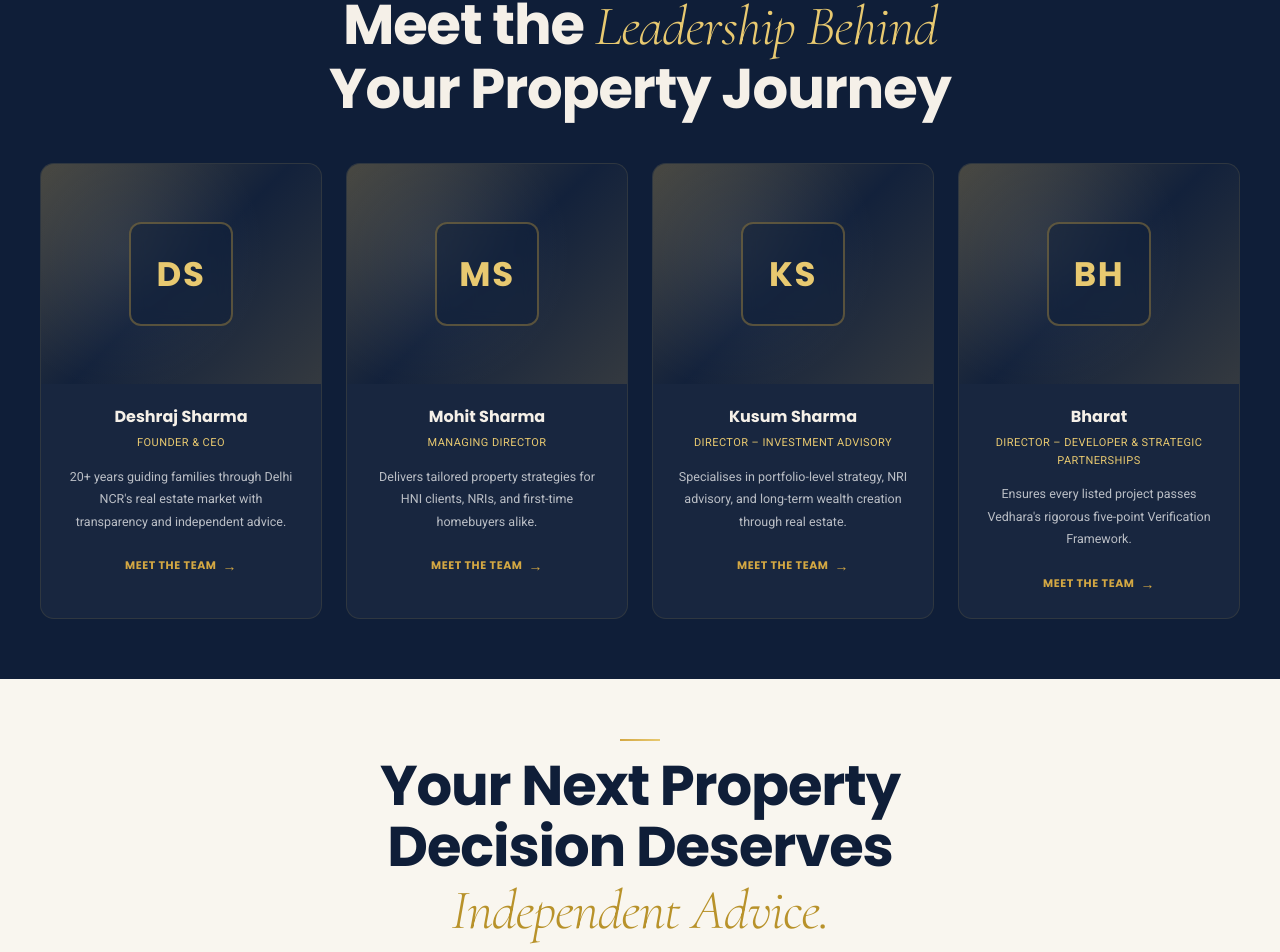
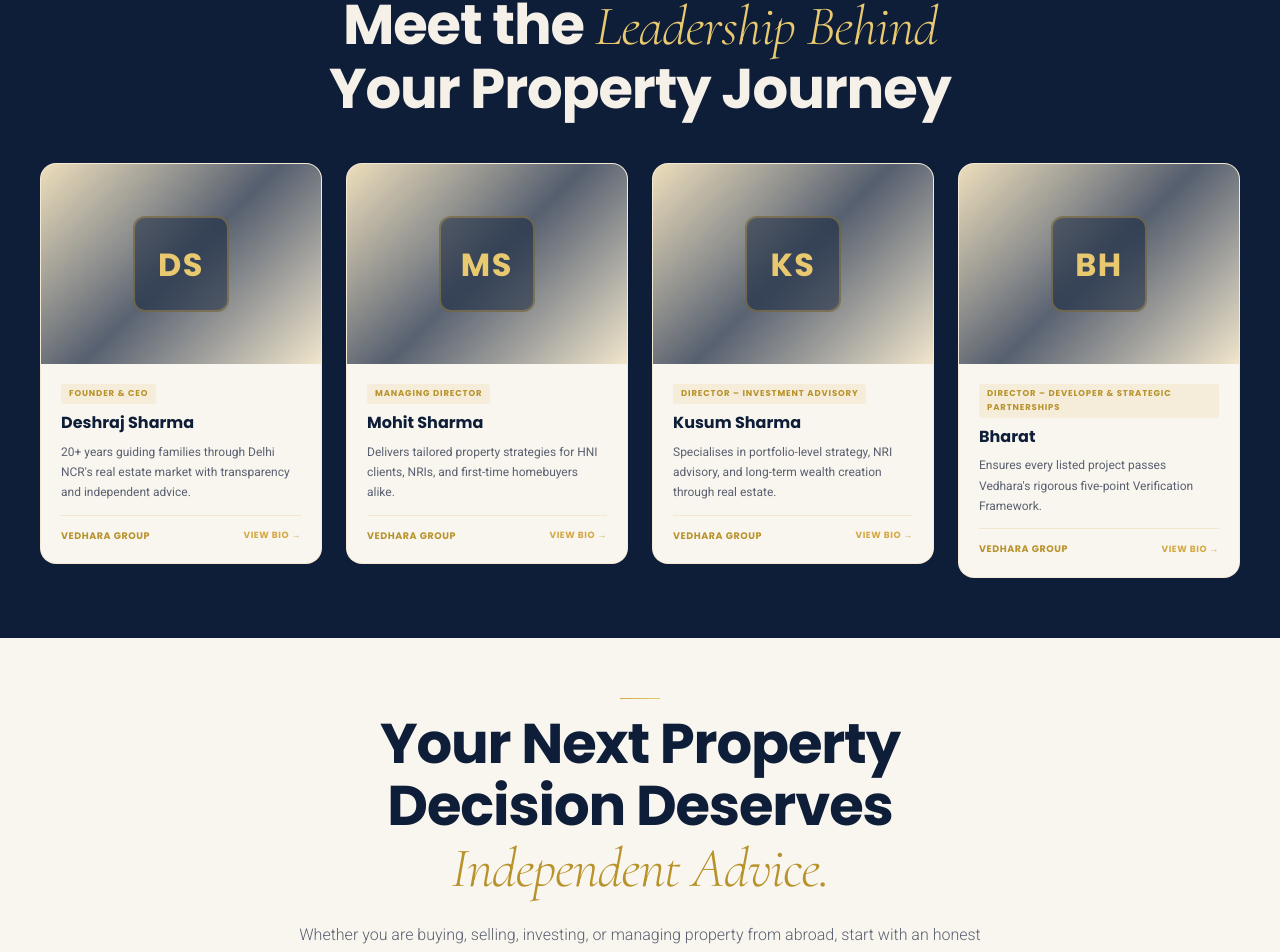
Before and after one commit to mohit1661-ai/Vedhara-Group-Supabase, a Next.js app: page / in a window 1280 px wide. Shown: the part 5771-6723 px from the top of the page. Built offline with nearby package versions, Linux system fonts and the light colour scheme.

Commit message:
Redesign homepage team cards to match featured properties style — cream content area, gold badge, bottom separator bar

```diff
--- a/app/page.tsx
+++ b/app/page.tsx
@@ -372,25 +372,31 @@ export default function HomePage() {
               { name:"Bharat", title:"Director – Developer & Strategic Partnerships", initials:"BH", desc:"Ensures every listed project passes Vedhara's rigorous five-point Verification Framework." },
             ].map((member,i)=>(
               <ScrollReveal key={member.name} delay={i*100}>
-                <div className="team-card" style={{ background:"rgba(255,255,255,0.04)",border:"1px solid rgba(212,168,67,0.12)",borderRadius:14,overflow:"hidden",transition:"all 0.4s var(--ease-out)",height:"100%" }}>
-                  {/* Full-width photo banner — like featured properties, taller for portrait */}
-                  <div style={{ height:220,background:"linear-gradient(135deg,rgba(212,168,67,0.25),rgba(15,30,56,0.6),rgba(212,168,67,0.15))",display:"flex",alignItems:"center",justifyContent:"center",position:"relative",overflow:"hidden" }}>
+                <div className="team-card hover-lift" style={{ display:"block",background:"var(--cream)",border:"1px solid rgba(212,168,67,0.15)",borderRadius:16,overflow:"hidden",textDecoration:"none" }}>
+                  {/* Full-width photo banner */}
+                  <div style={{ height:200,background:"linear-gradient(135deg,rgba(212,168,67,0.3),rgba(15,30,56,0.7),rgba(212,168,67,0.2))",display:"flex",alignItems:"center",justifyContent:"center",position:"relative",overflow:"hidden" }}>
                     <div style={{ position:"absolute",inset:0,background:"radial-gradient(circle at 30% 40%,rgba(255,255,255,0.06) 0%,transparent 60%)" }} />
-                    <div style={{ width:104,height:104,borderRadius:12,background:"rgba(15,30,56,0.5)",border:"2px solid rgba(212,168,67,0.35)",display:"flex",alignItems:"center",justifyContent:"center",backdropFilter:"blur(8px)",position:"relative",zIndex:1 }}>
-                      <span style={{ fontFamily:"var(--t-head)",fontSize:34,fontWeight:700,color:"var(--gold-lt)",letterSpacing:"0.05em" }}>{member.initials}</span>
+                    <div style={{ width:96,height:96,borderRadius:12,background:"rgba(15,30,56,0.5)",border:"2px solid rgba(212,168,67,0.35)",display:"flex",alignItems:"center",justifyContent:"center",backdropFilter:"blur(8px)",position:"relative",zIndex:1 }}>
+                      <span style={{ fontFamily:"var(--t-head)",fontSize:32,fontWeight:700,color:"var(--gold-lt)",letterSpacing:"0.05em" }}>{member.initials}</span>
                     </div>
                   </div>
-                  {/* Content */}
-                  <div style={{ padding:"20px 22px 24px",textAlign:"center" }}>
-                    <h3 style={{ fontFamily:"var(--t-head)",fontSize:16,fontWeight:700,color:"var(--light)",marginBottom:4 }}>{member.name}</h3>
-                    <p style={{ fontFamily:"var(--t-body)",fontSize:11,color:"var(--gold-lt)",letterSpacing:"0.04em",marginBottom:14,textTransform:"uppercase" }}>{member.title}</p>
-                    <p className="body-sm" style={{ color:"rgba(255,255,255,0.7)",lineHeight:1.8,fontSize:12.5,margin:"0 0 18px" }}>
+                  {/* Content — matching featured properties style */}
+                  <div style={{ padding:20 }}>
+                    <div style={{ display:"flex",alignItems:"center",gap:6,marginBottom:6 }}>
+                      <span style={{ fontFamily:"var(--t-head)",fontSize:8.5,fontWeight:700,letterSpacing:"0.1em",textTransform:"uppercase",padding:"3px 8px",background:"rgba(212,168,67,0.12)",color:"var(--gold-dk)",borderRadius:3 }}>
+                        {member.title}
+                      </span>
+                    </div>
+                    <h3 style={{ fontFamily:"var(--t-head)",fontSize:16,fontWeight:700,color:"var(--navy)",marginBottom:6,marginTop:4 }}>{member.name}</h3>
+                    <p className="body-sm" style={{ color:"var(--slate)",lineHeight:1.7,fontSize:12,margin:"0 0 12px" }}>
                       {member.desc}
                     </p>
-                    <Link href="/team" style={{ fontFamily:"var(--t-head)",fontSize:11,color:"var(--gold)",fontWeight:700,letterSpacing:"0.05em",textTransform:"uppercase",textDecoration:"none",transition:"color 0.3s",display:"inline-flex",alignItems:"center",gap:6 }}>
-                      Meet the Team{" "}
-                      <span style={{ fontSize:14,lineHeight:1 }}>→</span>
-                    </Link>
+                    <div style={{ display:"flex",justifyContent:"space-between",alignItems:"center",borderTop:"1px solid rgba(212,168,67,0.2)",paddingTop:12 }}>
+                      <span style={{ fontFamily:"var(--t-head)",fontSize:9.5,fontWeight:700,color:"var(--gold-dk)",textTransform:"uppercase",letterSpacing:"0.06em" }}>Vedhara Group</span>
+                      <Link href="/team" style={{ fontFamily:"var(--t-head)",fontSize:9,fontWeight:700,color:"var(--gold)",textTransform:"uppercase",letterSpacing:"0.06em",textDecoration:"none",display:"inline-flex",alignItems:"center",gap:4 }}>
+                        View Bio →
+                      </Link>
+                    </div>
                   </div>
                 </div>
               </ScrollReveal>
```
